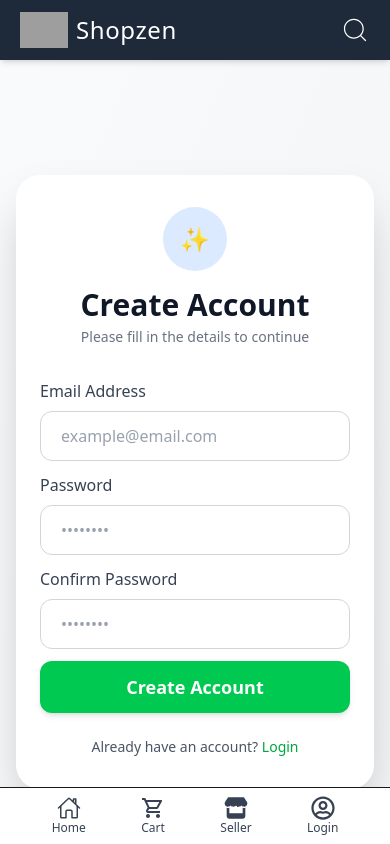
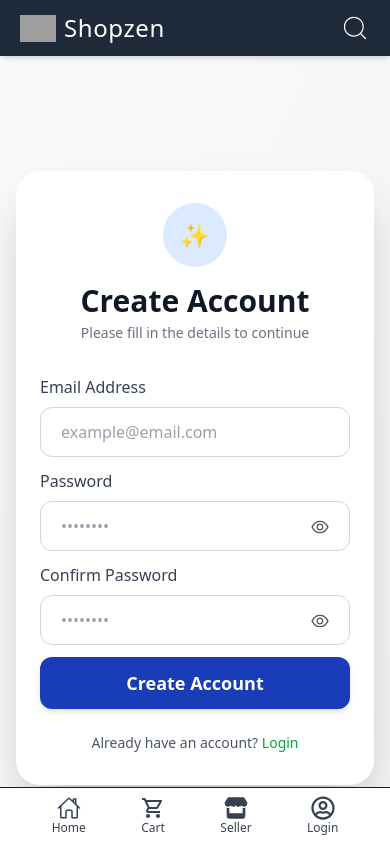
Before and after one commit to bharatroy4D/buySmart, a React (Vite) app: page /register in a window 390 px wide. Shown: the top 844 px of the page. Built offline with nearby package versions, Linux system fonts and the light colour scheme; grey boxes are pictures that could not be loaded.

Commit message:
Login page and Register page of input feild of eye icon setup

```diff
--- a/src/Components/Login/Login.jsx
+++ b/src/Components/Login/Login.jsx
@@ -1,9 +1,13 @@
 import React, { useContext, useState } from "react";
 import { AuthContext } from "../../context/AuthContext/AuthContext";
 import { Link, useNavigate } from "react-router-dom";
+import { AiOutlineEye, AiOutlineEyeInvisible } from "react-icons/ai";
+
 
 const Login = () => {
   const { loginUser, googleLogin ,user, setUser} = useContext(AuthContext);
+  const [showPassword, setShowPassword] = useState(false);
+
   console.log(user)
   const navigate = useNavigate();
   const [formData, setFormData] = useState({
@@ -87,12 +91,13 @@ const Login = () => {
             </div>
 
          {/* Password */}
-            <div>
+<div className="relative">
   <label className="block text-gray-700 font-medium mb-2">
     Password
   </label>
+
   <input
-                type="password"
+    type={showPassword ? "text" : "password"}
     name="password"
     value={formData.password}
     onChange={handleChange}
@@ -102,7 +107,16 @@ const Login = () => {
                text-gray-900 placeholder-gray-400 transition"
     required
   />
+
+  {/* Eye Icon */}
+  <span
+    onClick={() => setShowPassword(!showPassword)}
+    className="absolute right-5 top-12 text-gray-600 cursor-pointer text-xl"
+  >
+    {showPassword ? <AiOutlineEyeInvisible /> : <AiOutlineEye />}
+  </span>
 </div>
+
 
             {/* Extra options */}
             <div className="flex items-center justify-between text-sm">
@@ -122,8 +136,8 @@ const Login = () => {
             {/* Button */}
             <button
               type="submit"
-              className="w-full bg-green-600 text-white py-3 rounded-xl
-                         font-semibold hover:bg-green-700 transition text-lg"
+              className="w-full bg-blue-800 text-white py-3 rounded-xl
+                         font-semibold hover:bg-blue-700 transition text-lg"
             >
               Login
             </button>
--- a/src/Components/Register/Register.jsx
+++ b/src/Components/Register/Register.jsx
@@ -1,10 +1,16 @@
 import React, { useContext, useState } from "react";
 import { AuthContext } from "../../context/AuthContext/AuthContext";
 import { Link, useNavigate } from "react-router-dom";
+import { AiOutlineEye, AiOutlineEyeInvisible } from "react-icons/ai";
+
 
 const Register = () => {
   const navigate = useNavigate();
   const { registerUser, setUser } = useContext(AuthContext);
+  const [showPassword, setShowPassword] = useState(false);
+  const [showConfirmPassword, setShowConfirmPassword] = useState(false);
+
+
 
   const [formData, setFormData] = useState({
     name: "",
@@ -65,12 +71,12 @@ const Register = () => {
           </div>
 
           {/* Form */}
-          <form onSubmit={handleSubmit} className="space-y-3">
+          <form onSubmit={handleSubmit} className="space-y-3 ">
 
 
             {/* Email */}
             <div>
-              <label className="block text-gray-700 font-medium mb-2">
+              <label className="block text-gray-700 font-medium mb-2 font-sans">
                 Email Address
               </label>
               <input
@@ -86,47 +92,66 @@ const Register = () => {
               />
             </div>
 
+
             {/* Password */}
-            <div>
+            <div className="relative">
               <label className="block text-gray-700 font-medium mb-2">
                 Password
               </label>
+
               <input
-                type="password"
+                type={showPassword ? "text" : "password"}
                 name="password"
                 value={formData.password}
                 onChange={handleChange}
                 placeholder="••••••••"
                 className="w-full px-5 py-3 border border-gray-300 rounded-xl
-                           focus:outline-none focus:ring-2 focus:ring-green-500
-                           text-gray-900 placeholder-gray-400 transition"
+               focus:outline-none focus:ring-2 focus:ring-green-500
+               text-gray-900 placeholder-gray-400 transition"
                 required
               />
+
+              <span
+                onClick={() => setShowPassword(!showPassword)}
+                className="absolute right-5 top-12 text-gray-600 cursor-pointer text-xl"
+              >
+                {showPassword ? <AiOutlineEyeInvisible /> : <AiOutlineEye />}
+              </span>
             </div>
 
+
             {/* Confirm Password */}
-            <div>
+            <div className="relative">
               <label className="block text-gray-700 font-medium mb-2">
                 Confirm Password
               </label>
+
               <input
-                type="password"
+                type={showConfirmPassword ? "text" : "password"}
                 name="confirmPassword"
                 value={formData.confirmPassword}
                 onChange={handleChange}
                 placeholder="••••••••"
                 className="w-full px-5 py-3 border border-gray-300 rounded-xl
-                           focus:outline-none focus:ring-2 focus:ring-green-500
-                           text-gray-900 placeholder-gray-400 transition"
+               focus:outline-none focus:ring-2 focus:ring-green-500
+               text-gray-900 placeholder-gray-400 transition"
                 required
               />
+
+              <span
+                onClick={() => setShowConfirmPassword(!showConfirmPassword)}
+                className="absolute right-5 top-12 text-gray-600 cursor-pointer text-xl"
+              >
+                {showConfirmPassword ? <AiOutlineEyeInvisible /> : <AiOutlineEye />}
+              </span>
             </div>
+
 
             {/* Button */}
             <button
               type="submit"
-              className="w-full bg-green-500 text-white py-3 rounded-xl
-                         font-semibold text-lg hover:bg-green-600
+              className="w-full bg-blue-800 text-white py-3 rounded-xl
+                         font-semibold text-lg hover:bg-blue-700
                          transition duration-300 shadow-md"
             >
               Create Account
--- a/src/Shared/Navbar.jsx
+++ b/src/Shared/Navbar.jsx
@@ -36,8 +36,8 @@ const Navbar = () => {
 
           {/* Logo (Desktop) */}
           <div className="flex items-center gap-2">
-            <Link to="/" className=" flex items-center gap-2 text-2xl lg:text-3xl font-medium text-white tracking-wide">
-              <img className="w-12" src="https://i.ibb.co.com/knzTq8R/checkout.png" alt="icon" />
+            <Link to="/" className=" flex items-center gap-2 text-2xl  font-medium text-white tracking-wide">
+              <img className="w-9" src="https://i.ibb.co.com/knzTq8R/checkout.png" alt="icon" />
               <span className="font-stretch-100%">Shopzen</span>
             </Link>
           </div>
@@ -59,7 +59,7 @@ const Navbar = () => {
           <div className="hidden lg:flex items-center gap-6 text-white">
             <Link
               to="/shopCart"
-              className="flex items-center gap-2 hover:text-gray-200 transition"
+              className="flex items-center hover:bg-blue-800 p-2 rounded-lg gap-2 hover:text-gray-200 transition"
             >
               <MdOutlineShoppingCart className="text-3xl p-1" />
               <span className="text-sm font-medium">Cart</span>
@@ -67,7 +67,7 @@ const Navbar = () => {
 
             <Link
               to="/becomeSeller"
-              className="flex items-center gap-2 hover:text-gray-200 transition"
+              className="flex items-center hover:bg-blue-800 p-2 rounded-lg gap-2 hover:text-gray-200 transition"
             >
               <FaStore className="text-3xl p-1" />
               <span className="text-sm font-medium">Become a Seller</span>
@@ -114,7 +114,7 @@ const Navbar = () => {
                     </div>
                   )}
                 </div>
-              </div> : (<div>
+              </div> : (<div className="hover:bg-blue-800 p-2 rounded-lg">
                 <Link
                   to="/login"
                   className="flex items-center gap-2 hover:text-gray-200 transition"
```
Lines whose indentation alone changed are shown as unchanged.
